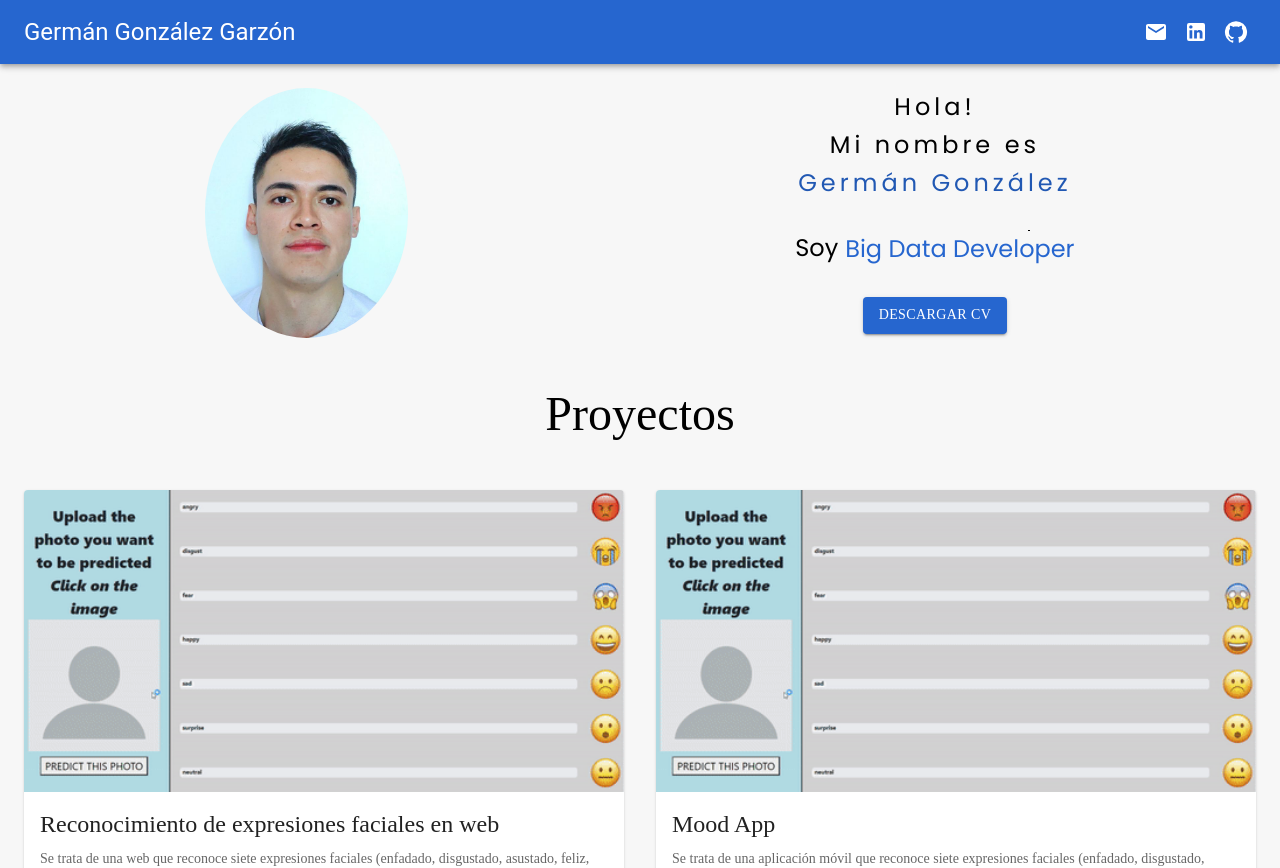
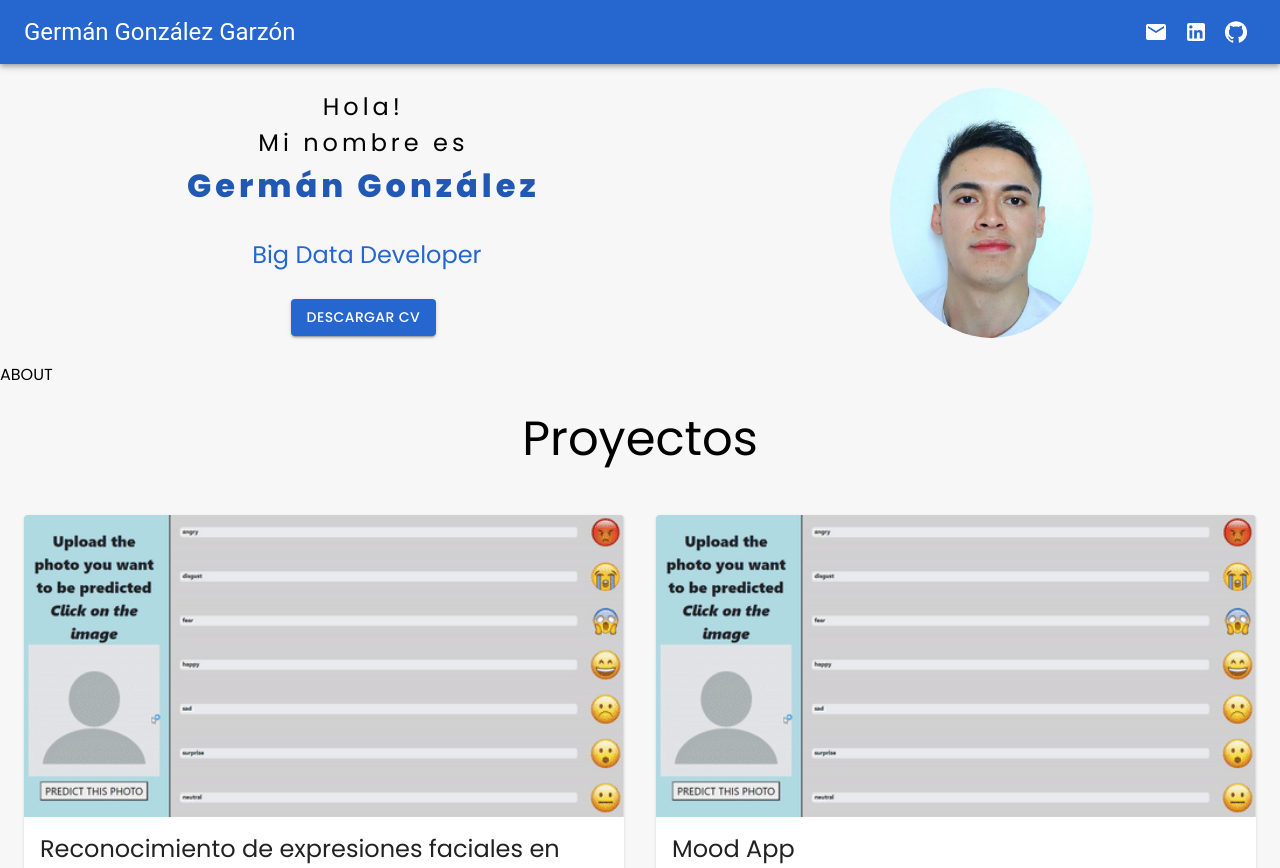
Before and after one commit to Jermaniac/PortfolioGerman, a React (Create React App) app: page / in a window 1280 px wide. Shown: the top 868 px of the page. Built offline with nearby package versions, Linux system fonts and the light colour scheme; the HTML template or start-up script is replaced by a standard one.

Commit message:
added two new components

```diff
--- a/src/App.css
+++ b/src/App.css
@@ -1,5 +1,4 @@
-@import url('https://fonts.googleapis.com/css2?family=Poppins:wght@100;200;300;400;500&display=swap');
-
+@import url('https://fonts.googleapis.com/css2?family=Poppins:wght@100;200;300;400;500;700;800;900&display=swap');
 * {
     font-family: 'Poppins', sans-serif;
 }
--- /dev/null
+++ b/src/components/about/About.js
@@ -0,0 +1,9 @@
+function About() {
+  return (
+    <>
+      <div className="about_container">ABOUT</div>
+    </>
+  );
+}
+
+export default About;
--- a/src/components/banner/Banner.css
+++ b/src/components/banner/Banner.css
@@ -13,9 +13,9 @@
 @media (min-width:640px) {
     .banner_container {
         grid-template-areas:
-        "pic name"
-        "pic role"
-        "pic cv";
+        "name pic"
+        "role pic"
+        "cv pic";
     }
 }
 
@@ -43,6 +43,8 @@
 }
 
 .banner_name {
+    font-weight: 800;
+    font-size: xx-large;
     animation: animate 3s linear infinite;
 }
 @keyframes animate {
@@ -68,24 +70,24 @@
 
 
 
-.banner_role_wrapper .static_text {
+.banner_role_wrapper {
     font-size: x-large;
     font-weight: 400;
 }
 
-.banner_role_wrapper .dynamic_text {
+.banner_role_wrapper .banner_role_dynamic_text {
     margin-left: 7px;
     height: 34px;
     line-height: 34px;
     overflow: hidden;
 }
 
-.dynamic_text{
+.banner_role_dynamic_text{
     margin:0;
     padding:0;
 }
 
-.dynamic_text li {
+.banner_role_dynamic_text li {
     color: #2666CF;
     list-style: none;
     font-size: x-large;
@@ -102,11 +104,11 @@
     }
 }
 
-.dynamic_text li span{
+.banner_role_dynamic_text li span{
     position: relative;
 }
 
-.dynamic_text li span::after{
+.banner_role_dynamic_text li span::after{
     content: '';
     position: absolute;
     height: 100%;
--- a/src/components/banner/Banner.js
+++ b/src/components/banner/Banner.js
@@ -15,9 +15,8 @@ function Banner() {
           <div>Mi nombre es</div>
           <div className="banner_name">Germán González</div>
         </div>
-        <div class="banner_role_wrapper">
-          <div class="static_text">Soy</div>
-          <ul class="dynamic_text">
+        <div className="banner_role_wrapper">
+          <ul className="banner_role_dynamic_text">
             <li>
               <span>Software Engineer</span>
             </li>
@@ -34,7 +33,7 @@ function Banner() {
           href={pdfGerman}
           download="CV_GERMAN_GONZALEZ_GARZON"
           variant="contained"
-          style={{ backgroundColor: "#2666CF", fontFamily: "Rubik" }}
+          style={{ backgroundColor: "#2666CF", fontFamily: "inherit" }}
         >
           Descargar CV
         </Button>
--- /dev/null
+++ b/src/components/contact/Contact.js
@@ -0,0 +1,9 @@
+function Contact() {
+  return (
+    <>
+      <div className="contact_container">CONTACT</div>
+    </>
+  );
+}
+
+export default Contact;
--- a/src/components/main/Main.js
+++ b/src/components/main/Main.js
@@ -1,12 +1,15 @@
 import Banner from "../banner/Banner";
 import Projects from "../projects/Projects";
+import About from "../about/About";
+import Contact from "../contact/Contact";
 
 function Main() {
   return (
     <>
       <Banner></Banner>
-
+      <About></About>
       <Projects></Projects>
+      <Contact></Contact>
     </>
   );
 }
--- a/src/components/projects/Projects.js
+++ b/src/components/projects/Projects.js
@@ -10,7 +10,7 @@ import { createTheme } from "@mui/material/styles";
 
 const theme = createTheme({
   typography: {
-    fontFamily: "Rubik",
+    fontFamily: "inherit",
   },
 });
 
```
